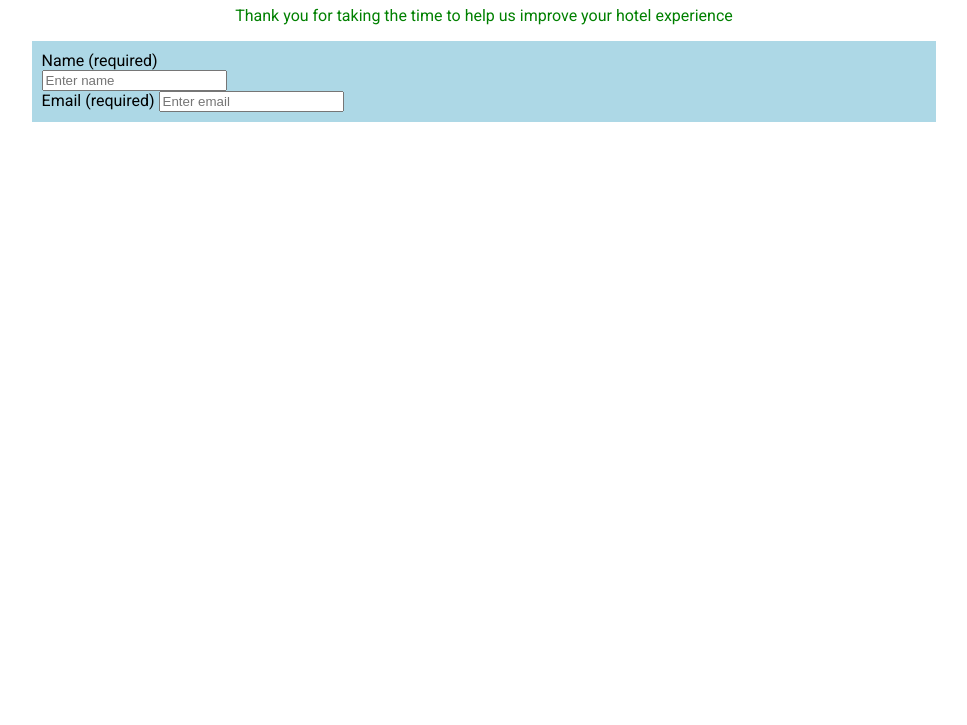
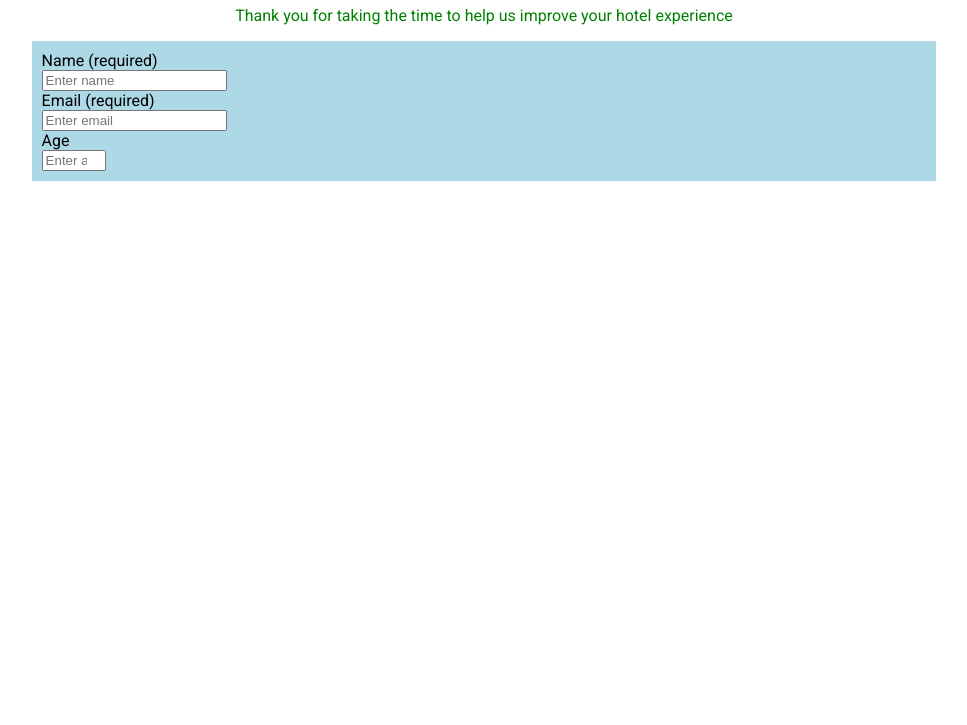
Before and after one commit to derektypist/survey-form, a plain HTML site: page index.html in a window 1280 px wide. Shown: the part 75-800 px from the top of the page, without its empty margins (156-1123 px from the left). Drawn offline with Linux system fonts and the light colour scheme.

Commit message:
Added number field in index.html

```diff
--- a/index.html
+++ b/index.html
@@ -52,7 +52,17 @@
 
                 <!-- Set up Email Field -->
                 <label for="email" id="email-label">Email (required)</label>
+                <br>
                 <input type="email" id="email" placeholder="Enter email" name="email" required />
+                <br>
+
+                <!-- Set up Age (Number) Field -->
+                <label for="age" id="age-label">Age</label>
+                <br>
+                <input type="number" id="age" placeholder="Enter age (years)" name="age" min="0" max="100">
+                <br>
+
+
             </form>
         </section>
     </main>
```
Also changed, not shown: .c9/metadata/environment/index.html, 1 other file.
